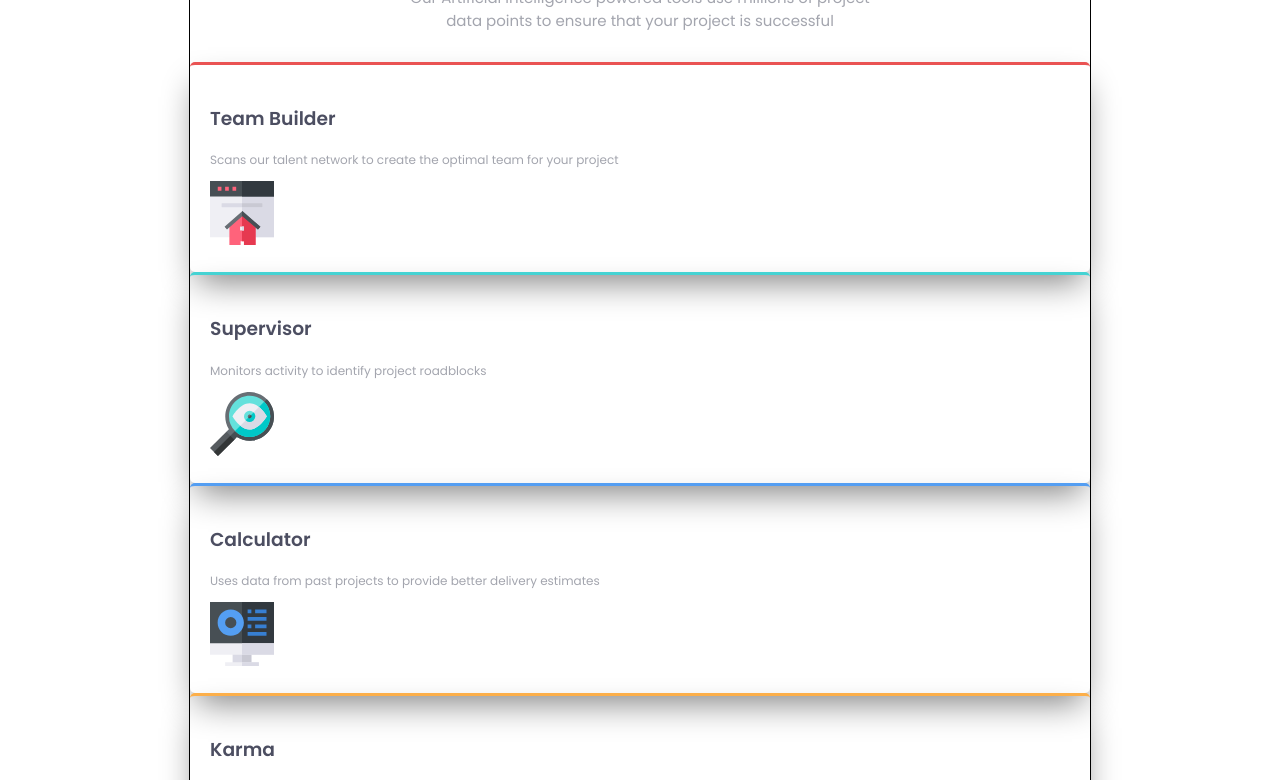
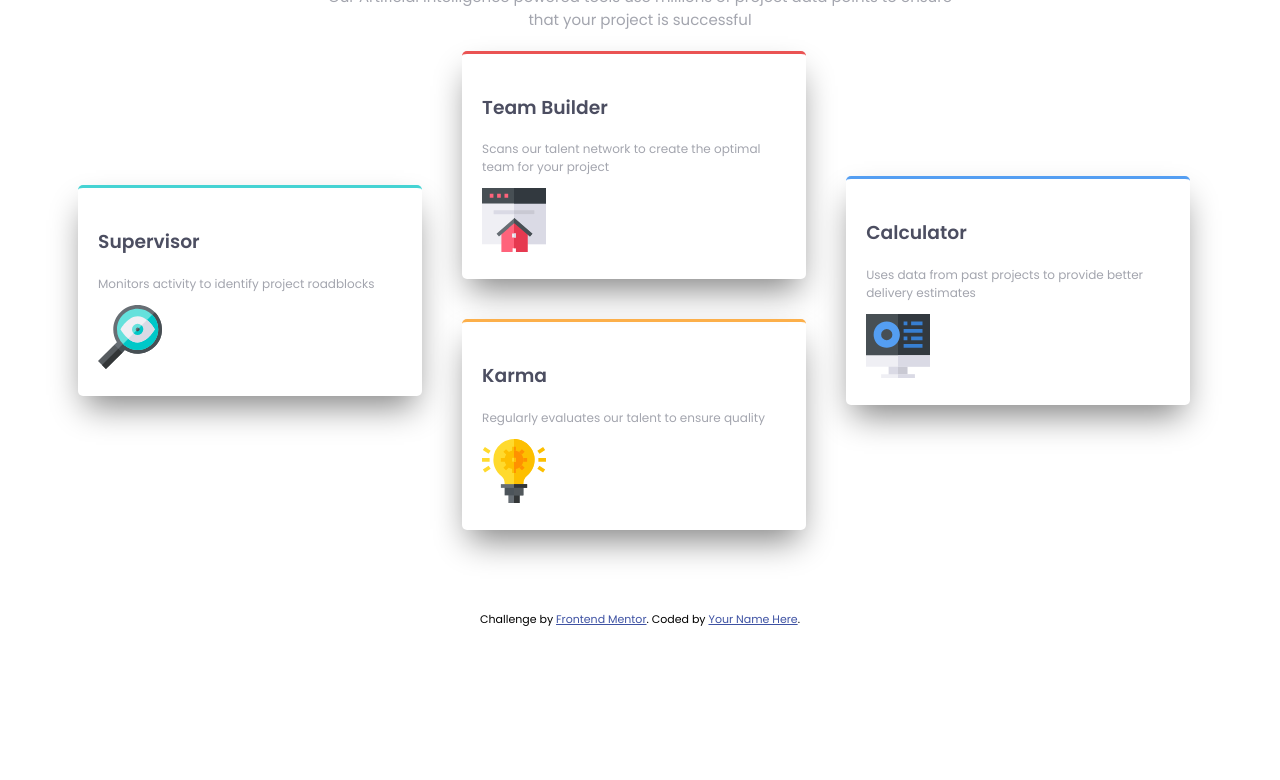
Before and after one commit to jcherven/four-card-feature-section, a plain HTML site: page index.html in a window 1280 px wide. Shown: the part 163-943 px from the top of the page. After the commit the page ends 802 px from the top, so only its background shows below. Drawn offline with Linux system fonts and the light colour scheme.

Commit message:
Adds the offset cards alignment with flex containers

```diff
--- a/index.html
+++ b/index.html
@@ -35,7 +35,22 @@
           </span>
         </div>
 
-        <div class="cards-wrapper">
+        <div class="cards-container">
+          <div class="cards-col1">
+            <div class="card" id="card-west">
+              <h3 class="card-title">
+                Supervisor
+              </h3>
+              <p class="card-text">
+                Monitors activity to identify project roadblocks
+              </p>
+              <div class="card-image">
+                <img src="./images/icon-supervisor.svg" alt="" />
+              </div>
+            </div>
+          </div>
+
+          <div class="cards-col2">
             <div class="card" id="card-north">
               <h3 class="card-title">
                 Team Builder
@@ -49,30 +64,6 @@
               </div>
             </div>
 
-          <div class="card" id="card-west">
-            <h3 class="card-title">
-              Supervisor
-            </h3>
-            <p class="card-text">
-              Monitors activity to identify project roadblocks
-            </p>
-            <div class="card-image">
-              <img src="./images/icon-supervisor.svg" alt="" />
-            </div>
-          </div>
-
-          <div class="card" id="card-east">
-            <h3 class="card-title">
-              Calculator
-            </h3>
-            <p class="card-text">
-              Uses data from past projects to provide better delivery estimates
-            </p>
-            <div class="card-image">
-              <img src="./images/icon-calculator.svg" alt="" />
-            </div>
-          </div>
-
             <div class="card" id="card-south">
               <h3 class="card-title">
                 Karma
@@ -82,6 +73,22 @@
               </p>
               <div class="card-image">
                 <img src="images/icon-karma.svg" alt="" />
+              </div>
+            </div>
+          </div>
+
+          <div class="cards-col3">
+            <div class="card" id="card-east">
+              <h3 class="card-title">
+                Calculator
+              </h3>
+              <p class="card-text">
+                Uses data from past projects to provide better delivery
+                estimates
+              </p>
+              <div class="card-image">
+                <img src="./images/icon-calculator.svg" alt="" />
+              </div>
             </div>
           </div>
         </div>
--- a/style.css
+++ b/style.css
@@ -42,9 +42,9 @@ body {
 }
 
 .content-wrapper {
-  max-width: 900px;
+  min-width: 900;
   margin: auto;
-  border: black solid 1px;
+  /* border: black solid 1px; */
 }
 
 .title-text-wrapper {
@@ -78,10 +78,23 @@ body {
   margin: auto;
 }
 
-.cards-wrapper {
-  margin-top: 30px;
+.cards-container {
+  margin: auto;
+  height: 100fr;
+  display: flex;
+  flex-direction: row;
 }
-.cards-wrapper > div {
+
+.cards-container > div {
+  width: 33%;
+  display: flex;
+  flex-direction: column;
+  align-content: center;
+  justify-content: center;
+}
+
+.cards-container > div > div {
+  margin: 20px;
   padding: 20px;
   box-shadow: 0px 17px 32px -7px rgba(0, 0, 0, 0.49);
   border-radius: 5px;
```
Lines whose indentation alone changed are shown as unchanged.
